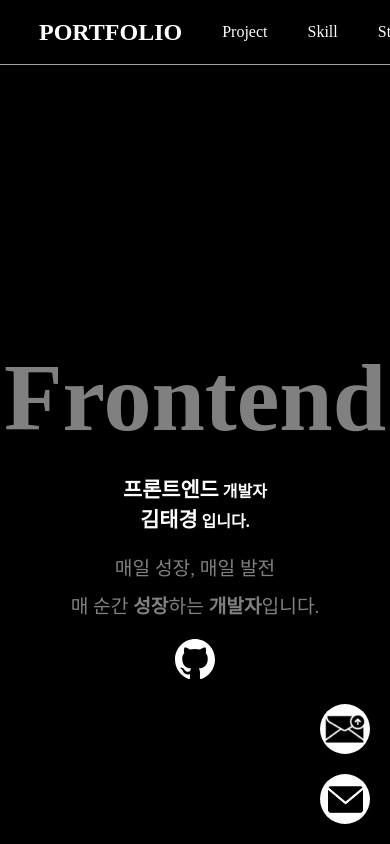
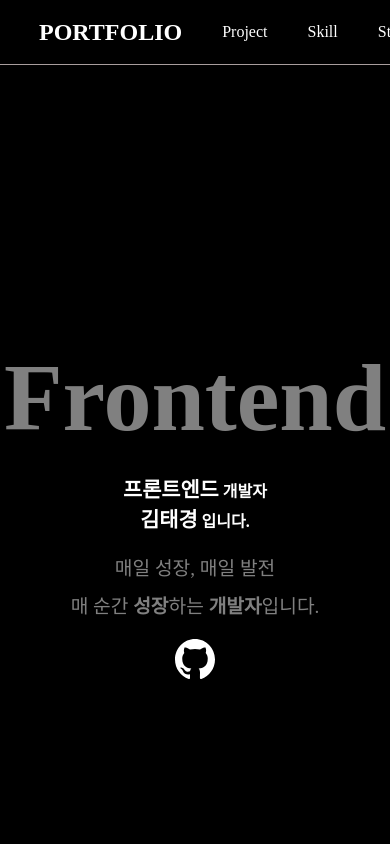
Before and after one commit to teakyungg/Frontend-Portfolio, a Next.js app: page / in a window 390 px wide. Shown: the top 844 px of the page. Built offline with nearby package versions, Linux system fonts and the light colour scheme; a web font is replaced by a local one.

Commit message:
feat/Mail add responsive

```diff
--- a/src/app/Mail/Mail.module.css
+++ b/src/app/Mail/Mail.module.css
@@ -3,10 +3,9 @@
   right: 20px;
   bottom: 20px;
 
-  display: flex;
+  display: none;
   flex-direction: column;
   gap: 20px;
-}
 
   .mailItem {
     display: flex;
@@ -28,7 +27,7 @@
     border-radius: 50%;
     background-color: white;
 
-  width: 50px;
+    width: 40px;
     aspect-ratio: 1/1;
 
     background-position: center;
@@ -39,3 +38,10 @@
       opacity: 1;
     }
   }
+}
+
+@media (min-width: 767px) {
+  .mailInner {
+    display: flex;
+  }
+}
--- a/src/app/Mail/Mail.tsx
+++ b/src/app/Mail/Mail.tsx
@@ -22,7 +22,7 @@ export function Mail() {
       <div className={styles.mailItem}>
         <a
           className={styles.mailLink}
-          style={{backgroundImage: 'url("/mailSend.png")'}}
+          style={{ backgroundImage: 'url("/mailSend.png")' }}
           href="mailto:rlaxorud8532@gmail.com"
           target="_blank"
         ></a>
@@ -34,8 +34,8 @@ export function Mail() {
           className={styles.mailLink}
           ref={mailAddress}
           onClick={copyAddress}
-          style={{backgroundImage: 'url("/mail.png")', backgroundSize: "70%", cursor: "pointer"}}
-          ></div>
+          style={{ backgroundImage: 'url("/mail.png")', backgroundSize: "70%", cursor: "pointer" }}
+        ></div>
         <span className={styles.title}>메일 주소 복사하기</span>
       </div>
     </aside>
```
Lines whose indentation alone changed are shown as unchanged.
